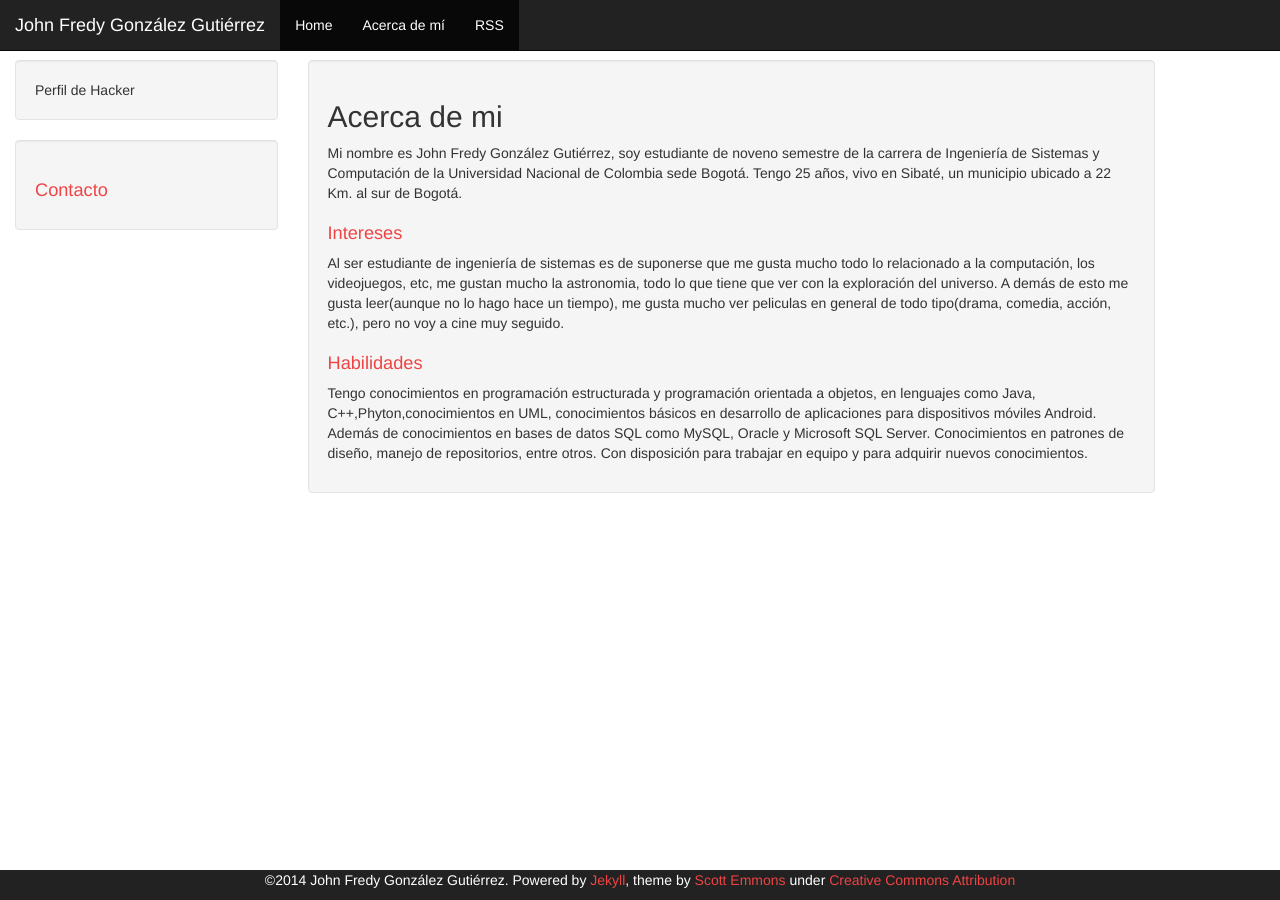
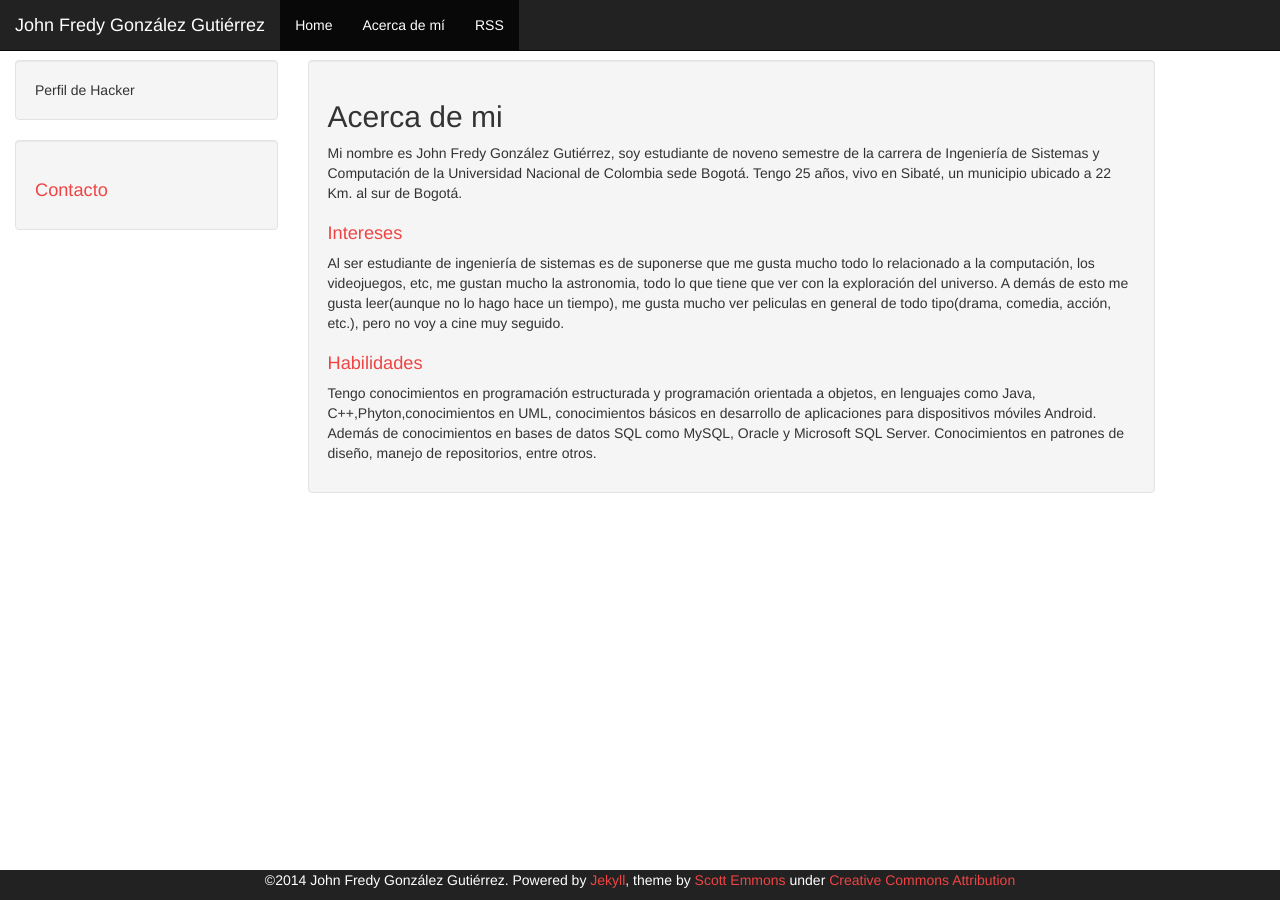
Before and after one commit to jfgonzalezg/JohnF-blog, a Jekyll site: the page built from about.html, in a window 1280 px wide. Built offline with Jekyll 4.4.1, drawn with Linux system fonts in a browser that asks for light colours; Markdown is read by kramdown in place of the engine named in the settings.

```diff
--- a/about.html
+++ b/about.html
@@ -8,5 +8,5 @@ layout: default
     <h1>Intereses</h1>
     <p>Al ser estudiante de ingeniería de sistemas es de suponerse que me gusta mucho todo lo relacionado a la computación, los videojuegos, etc, me gustan mucho la astronomia, todo lo que tiene que ver con la exploración del universo. A demás de esto me gusta leer(aunque no lo hago hace un tiempo), me gusta mucho ver peliculas en general de todo tipo(drama, comedia, acción, etc.), pero no voy a cine muy seguido.</p>
     <h1>Habilidades</h1>
-    <p>Tengo conocimientos en programación estructurada y programación orientada a objetos, en lenguajes como Java, C++,Phyton,conocimientos en UML, conocimientos básicos en desarrollo de aplicaciones para dispositivos móviles Android. Además de conocimientos en bases de datos SQL como MySQL, Oracle y Microsoft SQL Server. Conocimientos en patrones de diseño, manejo de repositorios, entre otros. Con disposición para trabajar en equipo y para adquirir nuevos conocimientos.</p>
+    <p>Tengo conocimientos en programación estructurada y programación orientada a objetos, en lenguajes como Java, C++,Phyton,conocimientos en UML, conocimientos básicos en desarrollo de aplicaciones para dispositivos móviles Android. Además de conocimientos en bases de datos SQL como MySQL, Oracle y Microsoft SQL Server. Conocimientos en patrones de diseño, manejo de repositorios, entre otros. </p>
 </div>
```
